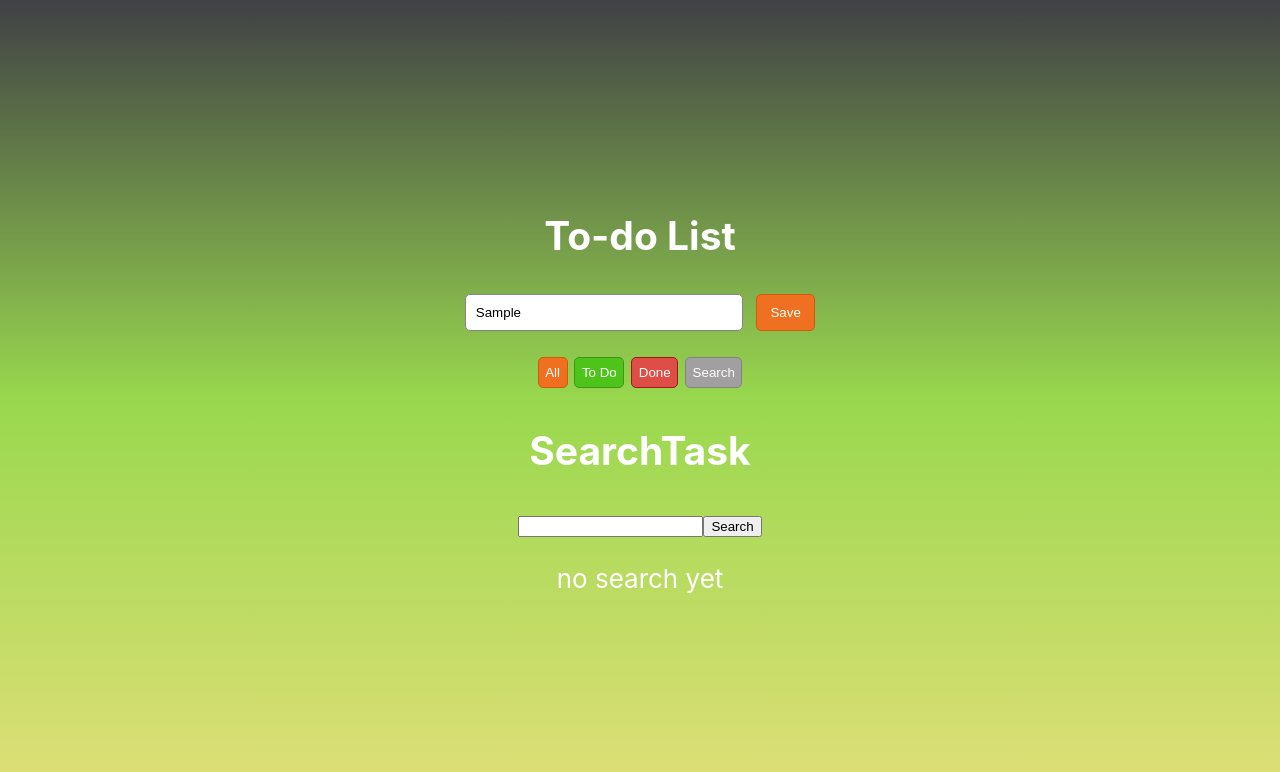
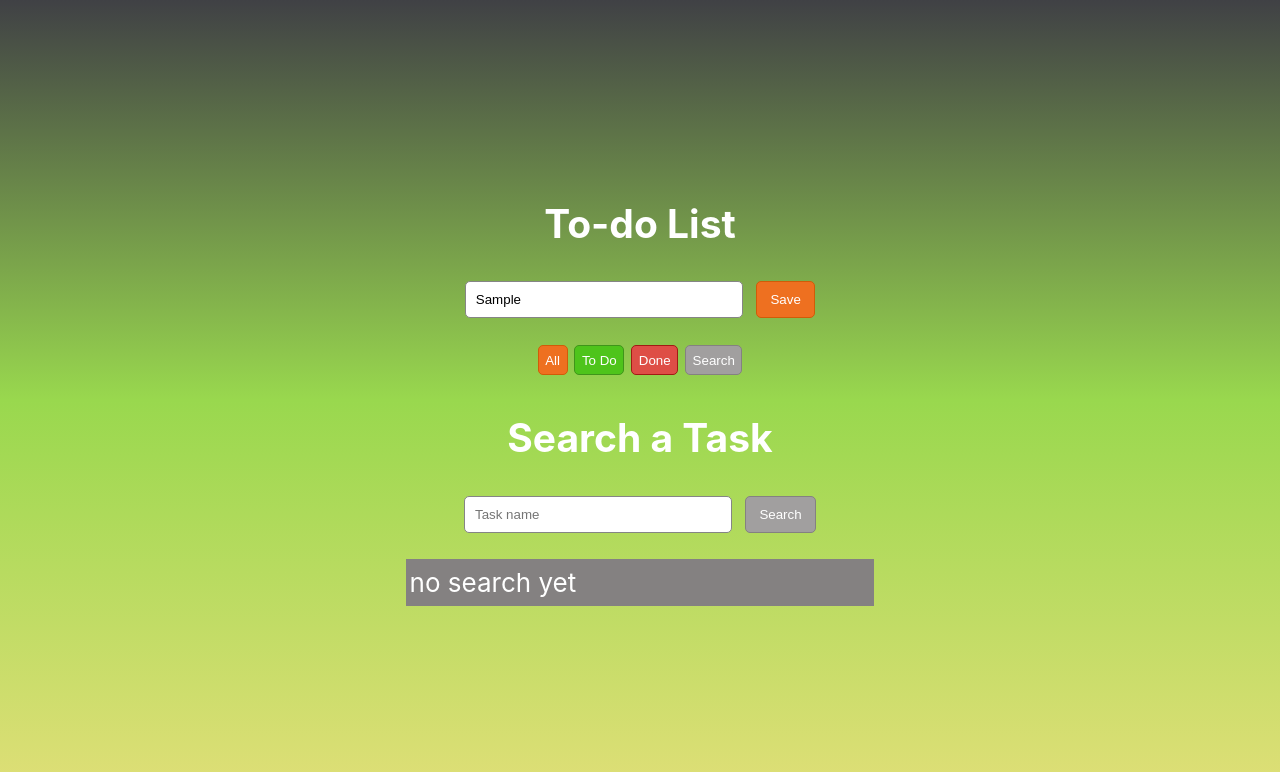
Before and after one commit to julienLombard/react-todo, a React (Create React App) app: page / in a window 1280 px wide. Both pictures are taken after typing "Sample" into the empty fields and a click on the button "Search". Shown: the top 772 px of the page. Built offline with nearby package versions, Linux system fonts and the light colour scheme.

Commit message:
add SearchTask  Style

```diff
--- a/src/components/listSelector/ListSelector.js
+++ b/src/components/listSelector/ListSelector.js
@@ -1,6 +1,6 @@
 import React, { memo, useState } from 'react';
 import { deleteTask, setCompletedTask } from '../../store/actions';
-import { SearchTask } from '../SearchTask';
+import { SearchTask } from '../searchTask/SearchTask';
 import { SubList } from '../subList/SubList';
 import './listSelector.css';
 
--- a/src/components/SearchTask.js
+++ b/src/components/searchTask/SearchTask.js
@@ -1,5 +1,6 @@
 import React, { useContext, useState, memo } from 'react';
-import { Store } from '../store/Store';
+import { Store } from '../../store/Store';
+import './searchTask.css';
 
 export const SearchTask = memo(({ toDoList }) => {
   const { state } = useContext(Store);
@@ -18,17 +19,23 @@ export const SearchTask = memo(({ toDoList }) => {
   };
 
   return (
-    <div>
-      <h2>SearchTask</h2>
+    <div className="SearchTask-div">
+      <h2>Search a Task</h2>
       <div>
         <form action="" onSubmit={handleSearchForm}>
-          <input type="text" name="search" />
+          <input type="text" name="search" placeholder="Task name" />
           <button type="submit">Search</button>
         </form>
-        <div>
+        <div className="SearchTask-result-div">
           {search !== null ? (
             search !== undefined ? (
-              <p>{search.name + ' => ' + search.completed}</p>
+              <div>
+                <p>{'- Nom : ' + search.name}</p>
+                <p>
+                  {'- Statut : '}
+                  {search.completed === 'true' ? 'Done' : 'To Do'}
+                </p>
+              </div>
             ) : (
               // search.map((task, i) => (
               //   <p key={i}>{task.name + ' => ' + task.completed}</p>
--- /dev/null
+++ b/src/components/searchTask/searchTask.css
@@ -0,0 +1,61 @@
+/* SearchTask */
+
+.SearchTask-div {
+    width: 100%;
+  }
+
+  /* Search Form */
+  .SearchTask-div form {
+    width: 100%;
+    margin: 0 auto;
+  }
+
+  .SearchTask-div form input {
+    width: 40%;
+    margin-right: 1em;
+    padding: .75em;
+
+    border-radius: 5px;
+    border: 1px solid rgb(133, 133, 133);
+  }
+
+  .SearchTask-div form input:focus-visible {
+    outline-offset: unset;
+    outline: none;
+  }
+
+  .SearchTask-div form button {
+    padding: .75em 1em;
+
+    background-color: #a19f9f;
+    color: #fff;
+
+    border: 1px solid #848181;
+    border-radius: 5px;
+  }
+
+  .SearchTask-div form button:hover {
+    background-color: #afaea8;
+  }
+
+  /* Search Result */
+  .SearchTask-result-div {
+    width: 60%;
+    margin: 1em auto;
+    padding: 0.2rem;
+
+    background-color: #848181;
+    text-align: left;
+  }
+
+  .SearchTask-result-div p {
+    margin: 0.2em 0;
+  }
+
+/* Media Queries */
+@media (min-width: 500px) {
+
+  .SearchTask-div form {
+    width: 80%;
+  }
+}
```
